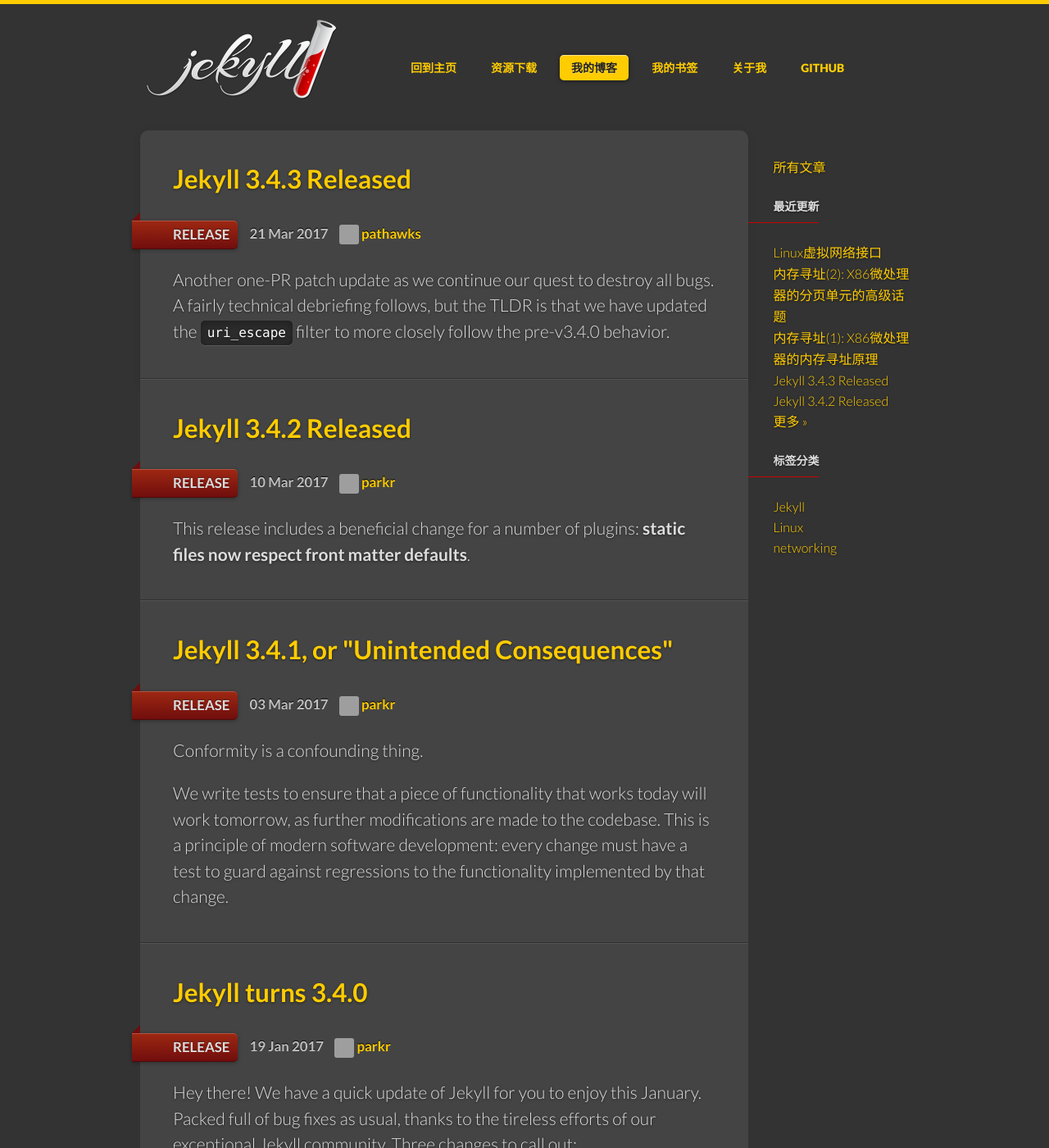
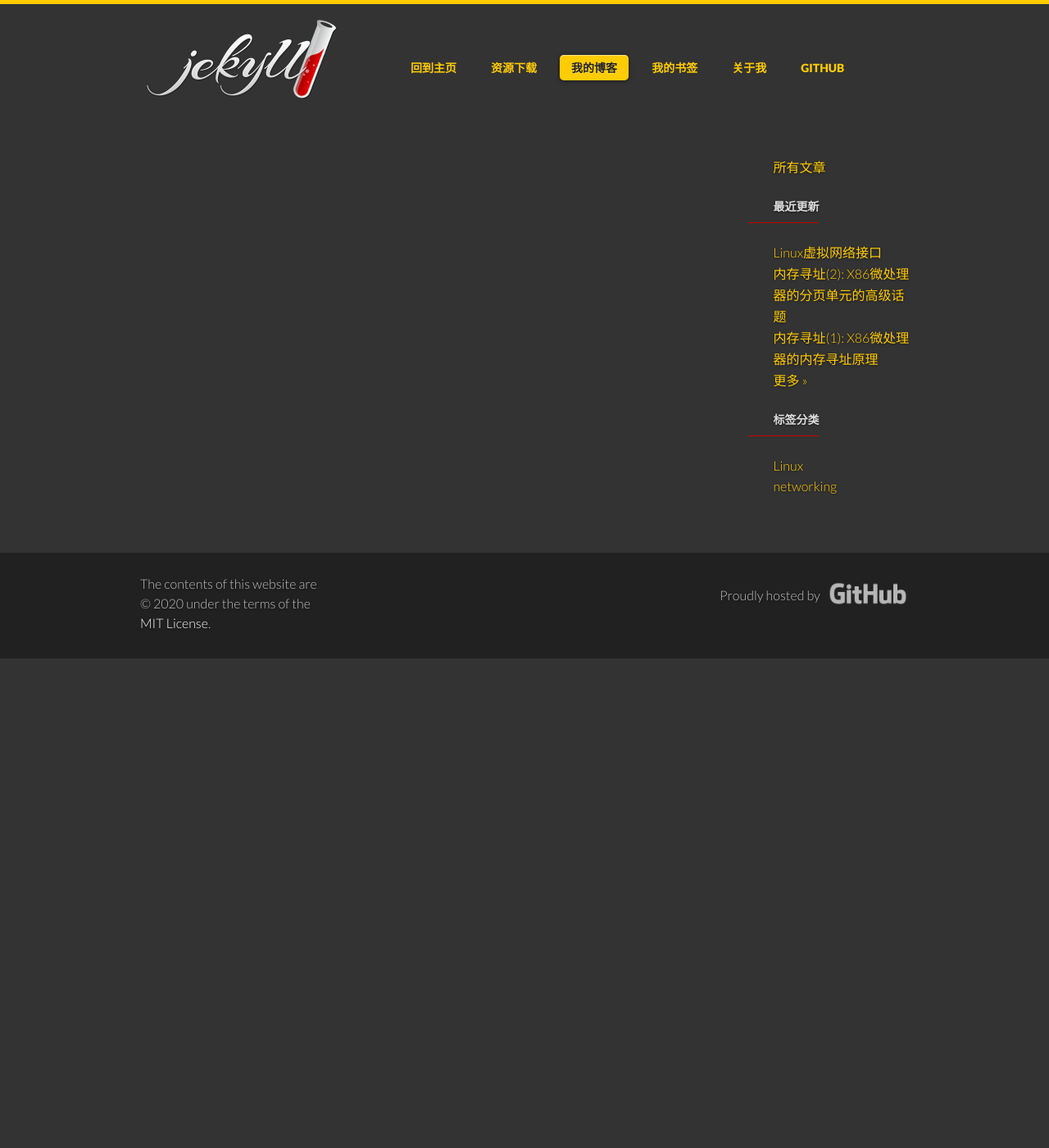
Before and after one commit to csulrong/csulrong.github.io, a Jekyll site: the page built from tags/Jekyll/index.html, in a window 1280 px wide and 1400 px high. Shown: the whole window at 82% size. Built offline with Jekyll 4.4.1, drawn with Linux system fonts in a browser that asks for light colours; grey boxes are pictures that could not be loaded.

````diff
--- a/_posts/2017-01-18-jekyll-3-4-0-released.md
+++ /dev/null
@@ -1,46 +0,0 @@
----
-title: 'Jekyll turns 3.4.0'
-date: 2017-01-18 14:19:13 -0500
-author: parkr
-version: 3.4.0
-categories: [release]
-tags: [Jekyll]
-excerpt_separator: <!-- more -->
----
-
-Hey there! We have a quick update of Jekyll for you to enjoy this January.
-Packed full of bug fixes as usual, thanks to the tireless efforts of our
-exceptional Jekyll community. Three changes to call out:
-
-<!-- more -->
-
-1. If you're a big fan of [`where_by_exp`](/docs/templates/#filters), you'll be an
-even bigger fan of [`group_by_exp`](/docs/templates/#filters).
-2. Using a custom timezone in Jekyll on Windows? Yeah, sorry that hasn't ever worked
-   properly. We made it possible to accurately [set the timezone using IANA
-   timezone codes](https://jekyllrb.com/docs/windows/#timezone-management).
-3. Documentation has been improved, notably on themes, includes and permalinks.
-
-And [lots and lots more!](/docs/history/#v3-4-0)
-
-This update was made possible by the dedicated efforts of our excellent
-contributors: Ajay Karwal, Alexey Rogachev, Ashwin Maroli,
-BlueberryFoxtrot, Chase, Chayoung You, Dean Attali, Dmitrii Evdokimov, Don
-Denton, Eldritch Cheese, Fabrice Laporte, Florian Thomas, Frank
-Taillandier, Hugo, Ivan Dmitrievsky, Joel Meyer-Hamme, Josh Habdas, Kenton
-Hansen, Kevin Wojniak, Kurt Anderson, Longwelwind, Max Chadwick, Nicolas
-Hoizey, Nursen, Parker Moore, Pat Hawks, Purplecarrot, Ricardo N Feliciano,
-Rob Crocombe, Roger Ogden, Skylar Challand, Thiago Arrais, Tim Banks, Tom
-Johnson, Tunghsiao Liu, XhmikosR, Zlatan Vasović, alexmalik, brainscript,
-kimbaudi, muratayusuke, penny, and yoostk.
-
-As always, if you encounter bugs, please do [search the issues]({{ site.repository }}/issues)
-and [file an issue]({{ site.repository }}/issues/new) if you aren't able to
-find a resolution. We also have [our Jekyll Talk
-forum](https://talk.jekyllrb.com) for those of you with general questions
-about how to accomplish certain tasks with Jekyll.
-
-We have some exciting updates in store for v3.5, and we're hard at work on
-those already.
-
-Happy Jekylling!
--- a/_posts/2017-03-02-jekyll-3-4-1-released.md
+++ /dev/null
@@ -1,110 +0,0 @@
----
-title: 'Jekyll 3.4.1, or "Unintended Consequences"'
-date: 2017-03-02 14:20:26 -0500
-author: parkr
-version: 3.4.1
-categories: [release]
-tags: [Jekyll]
-excerpt_separator: <!-- more -->
----
-
-Conformity is a confounding thing.
-
-We write tests to ensure that a piece of functionality that works today
-will work tomorrow, as further modifications are made to the codebase. This
-is a principle of modern software development: every change must have a
-test to guard against regressions to the functionality implemented by that
-change.
-
-<!-- more -->
-
-And yet, occasionally, our very best efforts to test functionality will be
-thwarted. This is because of how our code produces unintended
-functionality, which naturally goes untested.
-
-In our documentation, we tell users to name their posts with the following
-format:
-
-```text
-YYYY-MM-DD-title.extension
-```
-
-That format specifies exactly four numbers for the year, e.g. 2017, two
-letters for the month, e.g. 03, and two letters for the day, e.g. 02. To
-match this, we had the following regular expression:
-
-```ruby
-%r!^(?:.+/)*(\d+-\d+-\d+)-(.*)(\.[^.]+)$!
-```
-
-You might already see the punchline. While our documentation specifies the
-exact number of numbers that is required for each section of the date, our
-regular expression does not enforce this precision. What happens if a user
-doesn't conform to our documentation?
-
-We recently [received a bug report](https://github.com/jekyll/jekyll/issues/5603)
-that detailed how the following file was considered a post:
-
-```text
-84093135-42842323-42000001-b890-136270f7e5f1.md
-```
-
-Of course! It matches the above regular expression, but doesn't satisfy
-other requirements about those numbers being a valid date (unless you're
-living in a world that has 43 million months, and 42 million (and one)
-days). So, we [modified the regular expression to match our
-documentation](https://github.com/jekyll/jekyll/pull/5609):
-
-```ruby
-%r!^(?:.+/)*(\d{4}-\d{2}-\d{2})-(.*)(\.[^.]+)$!
-```
-
-Our tests all passed and we were properly excluding this crazy date with 43
-million months and days. This change shipped in Jekyll v3.4.0 and all was
-well.
-
-Well, not so much.
-
-A very common way to specify the month of February is `2`. This is true for
-all single-digit months and days of the month. Notice anything about our
-first regular expression versus our second? The second regular expression
-imposes a **minimum**, as well as maximum, number of digits. This change
-made Jekyll ignore dates with single-digit days and months.
-
-The first eight years of Jekyll's existence had allowed single-digit days
-and months due to an imprecise regular expression. For some people, their
-entire blog was missing, and there were no errors that told them why.
-
-After receiving a few bug reports, it became clear what had happened.
-Unintended functionality of the last eight years had been broken. Thus,
-v3.4.0 was broken for a non-negligible number of sites. With a test site
-in-hand from @andrewbanchich, I tracked it down to this regular expression
-and [reintroduced](https://github.com/jekyll/jekyll/pull/5920) a proper
-minimum number of digits for each segment:
-
-```ruby
-%r!^(?:.+/)*(\d{2,4}-\d{1,2}-\d{1,2})-(.*)(\.[^.]+)$!
-```
-
-And, I wrote a test.
-
-This change was quickly backported to v3.4.0 and here we are: releasing
-v3.4.1. It will fix the problem for all users who were using single-digit
-months and days.
-
-With this, I encourage all of you to look at your code for *unintended*
-functionality and make a judgement call: if it's allowed, *should it be*?
-If it should be allowed, make it *intended* functionality and test it! I
-know I'll be looking at my code with much greater scrutiny going forward,
-looking for unintended consequences.
-
-Many thanks to our Jekyll affinity team captains who helped out, including
-@pathawks, @pnn, and @DirtyF. Thanks, too, to @ashmaroli for reviewing my
-change with an eye for consistency and precision. This was certainly a team
-effort.
-
-We hope Jekyll v3.4.1 brings your variable-digit dates back to their
-previous glory. We certainly won't let that unintended functionality be
-unintended any longer.
-
-As always, Happy Jekylling!
--- a/_posts/2017-03-09-jekyll-3-4-2-released.md
+++ /dev/null
@@ -1,52 +0,0 @@
----
-title: 'Jekyll 3.4.2 Released'
-date: 2017-03-09 15:41:57 -0500
-author: parkr
-version: 3.4.2
-categories: [release]
-tags: [Jekyll]
-excerpt_separator: <!-- more -->
----
-
-This release includes a beneficial change for a number of plugins:
-**static files now respect front matter defaults**.
-
-<!-- more -->
-
-You might be asking yourself: "why would static files, files that are
-static files explicitly because they *don't* have YAML front matter, want
-to respect YAML front matter?" That's a great question. Let me illustrate
-with an example.
-
-Let's look at `jekyll-sitemap`. This plugin generates a list of documents,
-pages, and static files, and some metadata for them in an XML file for a
-Google/Yahoo/Bing/DuckDuckGo crawler to consume. If you don't want a given
-file in this list, you set `sitemap: false` in the YAML front matter. But
-what about static files, which don't have YAML front matter? Before this
-release, they could not be excluded because they had no properties in YAML
-other than [the ones we explicitly assigned](https://github.com/jekyll/jekyll/blob/v3.4.1/lib/jekyll/static_file.rb#L98-L106).
-So if you had a PDF you didn't want to be in your sitemap, you couldn't use
-`jekyll-sitemap`.
-
-With this release, you can now set [front matter
-defaults](/docs/configuration/#front-matter-defaults) for static files:
-
-```yaml
-defaults:
-  -
-    scope:
-      path: "pdfs/"
-    values:
-      sitemap: false
-```
-
-Now, for every file in the Liquid `site.static_files` loop which is in the
-folder `pdfs/`, you'll see `sitemap` equal to `false`.
-
-Many thanks to @benbalter for coming up with the solution and ensuring
-sitemaps everywhere are filled with just the right content.
-
-As always, if you notice any bugs, please search the issues and file one if
-you can't find another related to your issue.
-
-Happy Jekylling!
--- a/_posts/2017-03-21-jekyll-3-4-3-released.md
+++ /dev/null
@@ -1,45 +0,0 @@
----
-title: 'Jekyll 3.4.3 Released'
-date: 2017-03-21 08:52:53 -0500
-author: pathawks
-version: 3.4.3
-categories: [release]
-tags: [Jekyll]
-excerpt_separator: <!-- more -->
----
-
-Another one-PR patch update as we continue our quest to destroy all bugs. A
-fairly technical debriefing follows, but the TLDR is that we have updated the
-`uri_escape` filter to more closely follow the pre-v3.4.0 behavior.
-
-<!-- more -->
-
-While this transition was mostly a smooth one, the two methods are not
-identical. While `URI.escape` was happy to escape any string,
-`Addressable::URI.encode` first turns the string into an `Addressable::URI`
-object, and will then escape each component of that object. In most cases, this
-difference was insignificant, but there were a few cases where this caused some
-unintended regressions when encoding colons.
-
-While **Addressable** can understand that something like `"/example :page"` is a
-relative URI, without the slash it cannot figure out how to turn
-`"example :page"` into an `Addressable::URI` object. `URI.escape` had no such
-objection. This lead to the following Liquid code working fine in Jekyll 3.3.x
-but breaking in 3.4.0:
-
-{% raw %}
-```liquid
-{{ "example :page" | uri_escape }}
-```
-{% endraw %}
-
-This was not an intended consequence of switching to **Addressable**.
-
-Fortunately, the solution was not complicated. **Addressable** has a method
-[`Addressable::URI.normalize_component`](http://www.rubydoc.info/gems/addressable/Addressable/URI#normalize_component-class_method)
-which will simply escape the characters in a string, much like `URI.escape`.
-
-Thanks to @cameronmcefee and @FriesFlorian for reporting
-[this issue](https://github.com/jekyll/jekyll/issues/5954).
-
-Happy Jekylling!
````
Also changed, not shown: _posts/2020-06-06-linux-virutal-interfaces.md (+4 -4 lines).
